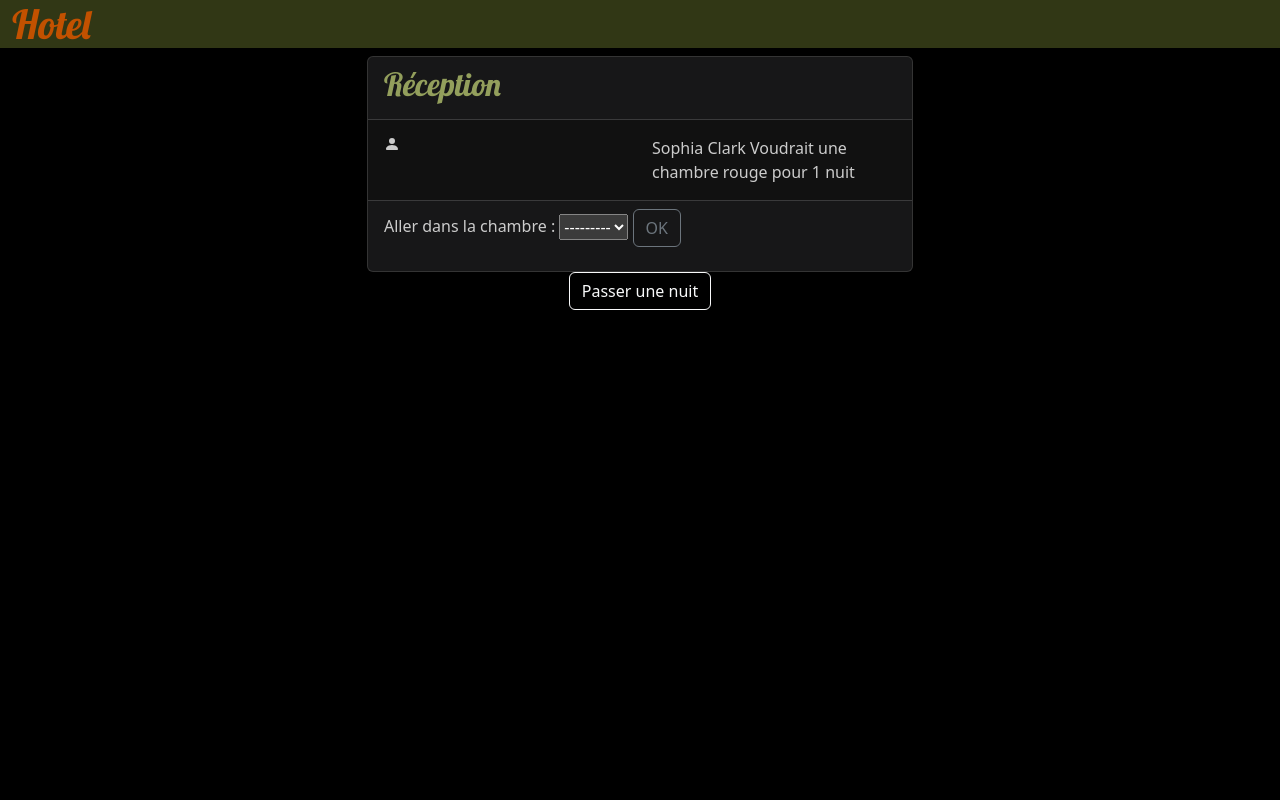
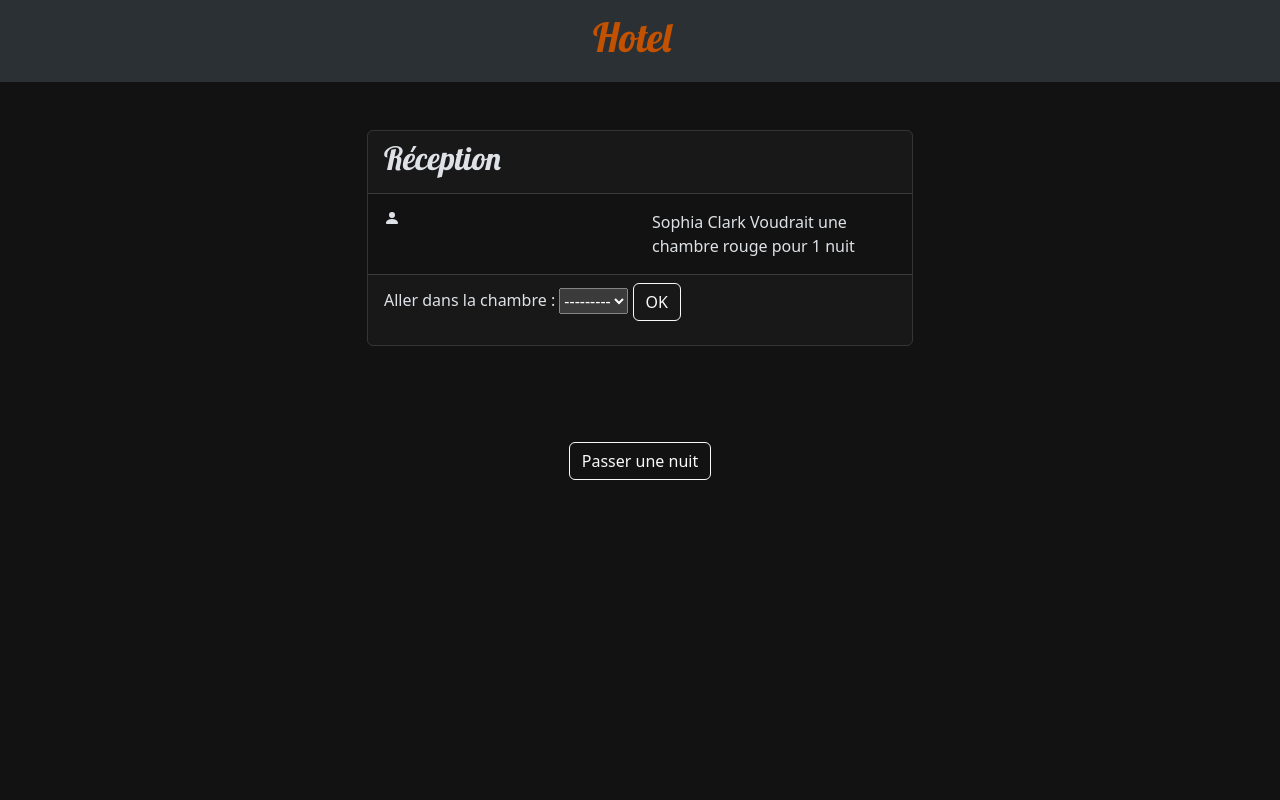
Before and after one commit to eluquemeiff/hotel, a Django app: page / in a window 1280 px wide. Run offline with Django 3.2, Linux system fonts and the light colour scheme; data comes from the database, SQL or seed files in the repository; data that the repository does not hold is empty.

Commit message:
vue hotel ok

```diff
--- a/hotel/static/css/hotel.css
+++ b/hotel/static/css/hotel.css
@@ -1,18 +1,10 @@
-body {
-    background-color: black;
-    color : #ccc;
-}
-.card {
-    background-color: #111;
-    color: #ccc;
+[data-bs-theme=dark] {
+    --bs-body-bg: dark;
 }
 h2 {
-    color: #939F5C;
     font-family: 'Lobster';
 }
-nav{
-    background-color: #313715;
-}
+
 .navbar-brand{
     color: #C25100; font-family: 'Lobster';
 }
--- a/hotel/templates/hotel/base.html
+++ b/hotel/templates/hotel/base.html
@@ -10,15 +10,15 @@
     <link rel="stylesheet" href="{% static 'css/hotel.css' %}">
 </head>
 <body>
-    <nav class="nabar">
-        <div class="container-fluid">
+    <nav class="navbar bg-body-tertiary sticky-top">
+        <div class="container-fluid justify-content-center">
             <a class="navbar-brand" href="/">
                 <h1>Hotel</h1>
             </a>
         </div>
     </nav>
 
-    <div class="container">
+    <div class="container my-5">
         {% block content %}
         {% endblock %}
     </div>
--- a/hotel/templates/hotel/vue_hotel.html
+++ b/hotel/templates/hotel/vue_hotel.html
@@ -28,14 +28,14 @@
                 <form method="POST">{% csrf_token %}
                     Aller dans la chambre :
                     {{ moveform.chambre_occupee }}
-                    <button type="submit" class="btn btn btn-outline-secondary" name="move">OK</button>
+                    <button type="submit" class="btn btn btn-outline-light" name="move">OK</button>
                 </form>
             </div>
         </div>
     </div>
 </div>
 
-<div class="row row-col-lg-3 row-col-md-3 row-col-sm-2">
+<div class="row row-col-lg-3 row-col-md-2 row-col-sm-1 my-5">
     {% for chambre in chambres %}
     <div class="col">
         <div class="card">
@@ -52,9 +52,11 @@
                 </div>
                 <div class="col">
                     {% if chambre.occupant is not null %}
-                    <svg xmlns="http://www.w3.org/2000/svg" width="16" height="16" fill="currentColor" class="bi bi-person-fill" viewBox="0 0 16 16">
-                        <path d="M3 14s-1 0-1-1 1-4 6-4 6 3 6 4-1 1-1 1H3Zm5-6a3 3 0 1 0 0-6 3 3 0 0 0 0 6Z"/>
-                    </svg>
+                    <a href="{% url 'client_detail' id=chambre.occupant.id_client %}">
+                        <svg xmlns="http://www.w3.org/2000/svg" width="16" height="16" fill="currentColor" class="bi bi-person-fill" viewBox="0 0 16 16">
+                            <path d="M3 14s-1 0-1-1 1-4 6-4 6 3 6 4-1 1-1 1H3Zm5-6a3 3 0 1 0 0-6 3 3 0 0 0 0 6Z"/>
+                        </svg>
+                    </a>
                     {% endif %}
                 </div>
                 <div class="col">
```
